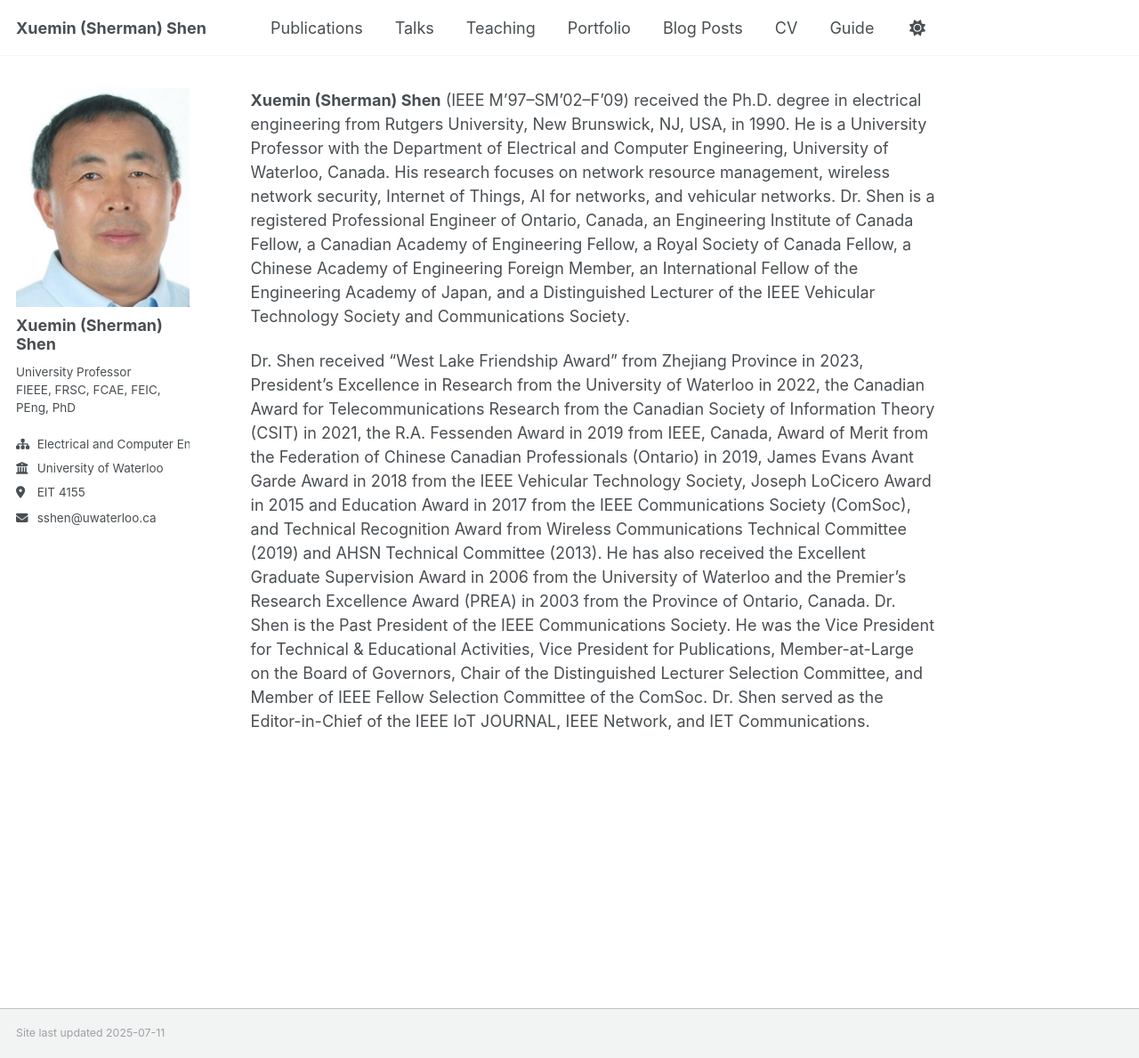
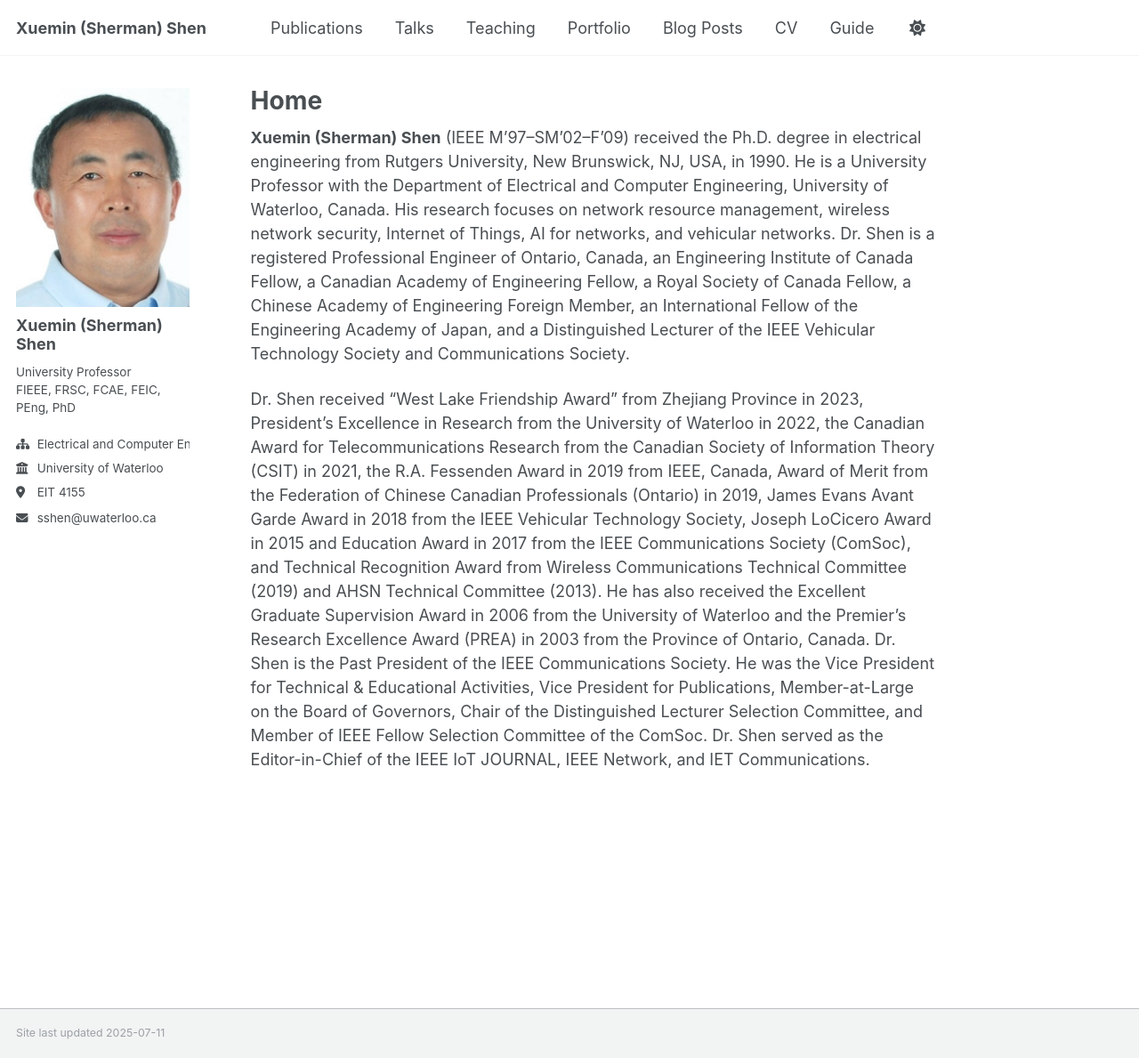
Before and after one commit to m64he/sshen, a Jekyll site: the page built from _pages/about.md, in a window 1280 px wide and 1189 px high. Shown: the whole window at 89% size. Built offline with Jekyll 4.4.1, drawn with Linux system fonts in a browser that asks for light colours; a script that is not in the unit is left out.

Commit message:
Update about.md

```diff
--- a/_pages/about.md
+++ b/_pages/about.md
@@ -1,6 +1,6 @@
 ---
 permalink: /
-# title: "Xuemin (Sherman) Shen"
+title: "Home"
 author_profile: true
 redirect_from:
   - /about/
```
